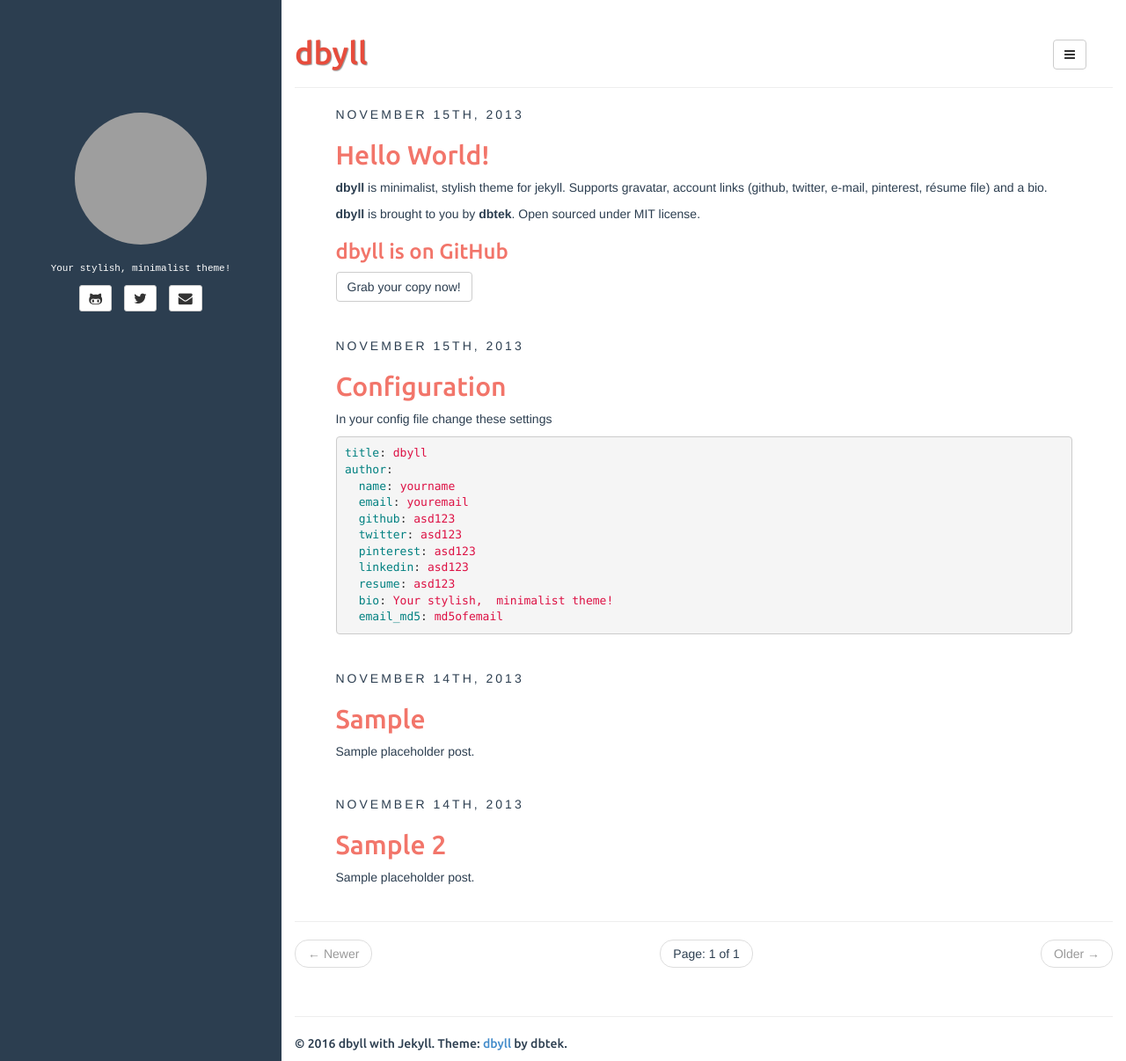
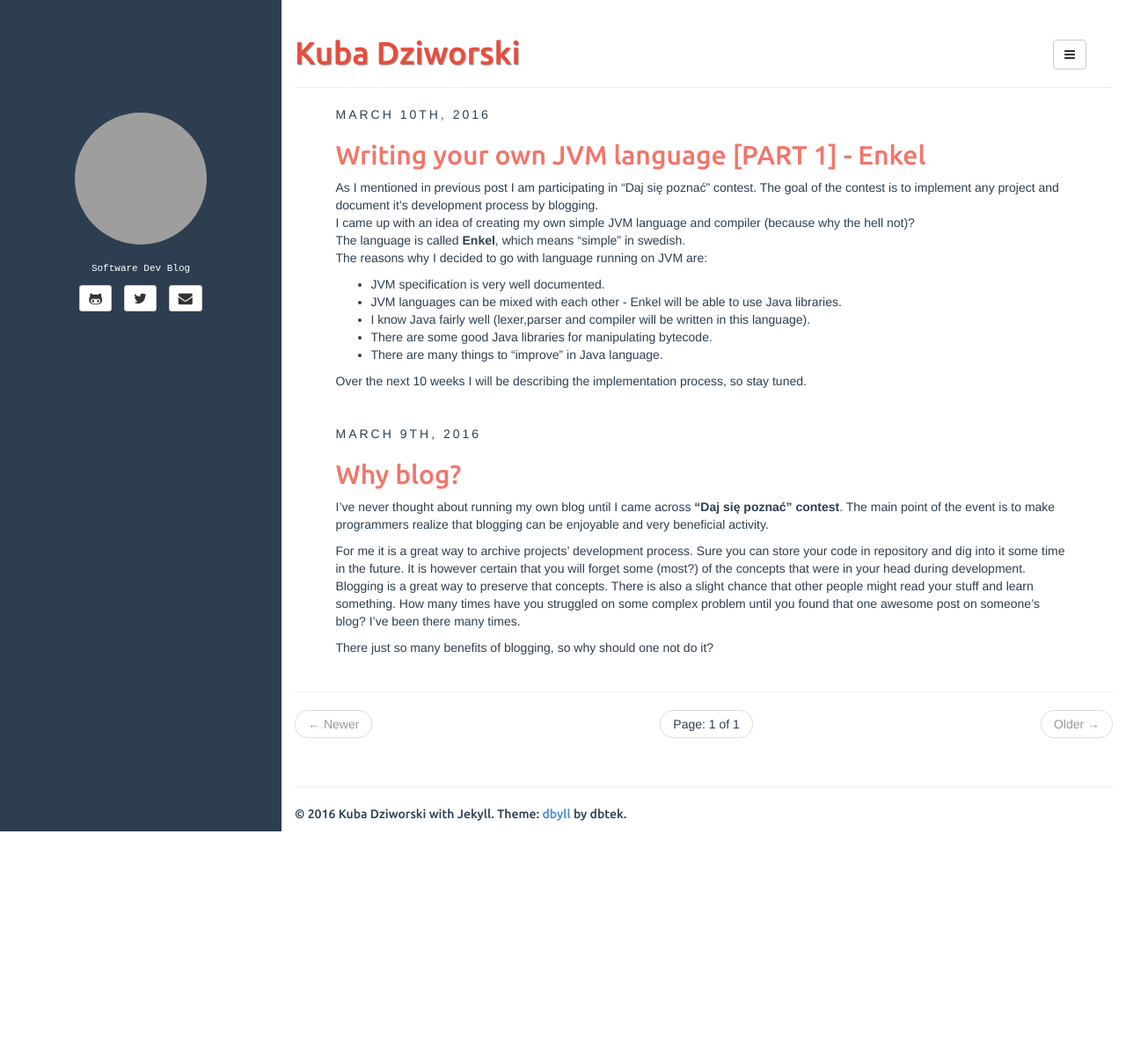
Before and after one commit to JakubDziworski/JakubDziworski.github.io, a Jekyll site: the page built from index.html, in a window 1280 px wide and 1206 px high. Shown: the whole window at 88% size. Built offline with Jekyll 4.4.1, drawn with Linux system fonts in a browser that asks for light colours; the list of posts is cut into pages by our own code; grey boxes are pictures that could not be loaded.

Commit message:
first two posts

```diff
--- a/_config.yml
+++ b/_config.yml
@@ -5,26 +5,26 @@
 exclude: ["README.md"] # files to exclude
 highlighter: pygments
 markdown: kramdown
-disqus: dbyll
-google_analytics: dbyll
+disqus: jakubdziworski
+google_analytics:
 
 defaults:
   -
     scope:
       path: "" # empty string for all files
     values:
-      title: dbyll
+      title: Kuba Dziworski
 
 description: Stylish Jekyll Theme
 author:
-  name: dbyll
-  email: dbyll@ismaildemirbilek.com
-  github: dbtek
-  twitter: dbtek
-  pinterest: asd123
-  linkedin: asd123
-  bio: Your stylish, minimalist theme!
-  email_md5: 726351295ec82e145928582f595aa3aa
+  name: Kuba Dziworski
+  email: jakub.dziworski@gmail.com
+  github: jakubdziworski
+  twitter: kubadziworski
+  pinterest: kubadziworski
+  linkedin: jakub-dziworski-795079105
+  bio: Software Dev Blog
+  email_md5: a90846857e328572041910f988965bbf
 
 rss_path: feed.xml
 categories_path: categories.html
--- a/_posts/2013-11-14-sample-2.md
+++ /dev/null
@@ -1,11 +0,0 @@
----
-layout: post
-title: Sample 2
-categories: [general, demo, sample]
-tags: [demo, dbyll, dbtek, sample2]
-description: Sample placeholder post.
----
-
-Lorem ipsum dolor sit amet,  consectetur adipisicing elit,  sed do eiusmod tempor incididunt ut labore et dolore magna aliqua. Ut enim ad minim veniam,  quis nostrud exercitation ullamco laboris nisi ut aliquip ex ea commodo consequat. Duis aute irure dolor in reprehenderit in voluptate velit esse cillum dolore eu fugiat nulla pariatur. Excepteur sint occaecat cupidatat non proident,  sunt in culpa qui officia deserunt mollit anim id est laborum.
-
-Lorem ipsum dolor sit amet,  consectetur adipisicing elit,  sed do eiusmod tempor incididunt ut labore et dolore magna aliqua. Ut enim ad minim veniam,  quis nostrud exercitation ullamco laboris nisi ut aliquip ex ea commodo consequat. Duis aute irure dolor in reprehenderit in voluptate velit esse cillum dolore eu fugiat nulla pariatur. Excepteur sint occaecat cupidatat non proident,  sunt in culpa qui officia deserunt mollit anim id est laborum.
--- a/_posts/2013-11-14-sample.md
+++ /dev/null
@@ -1,17 +0,0 @@
----
-layout: post
-title: Sample
-categories: [general, demo]
-tags: [demo, dbyll, dbtek]
-description: Sample placeholder post.
----
-
-Lorem ipsum dolor sit amet, consectetur adipisicing elit, sed do eiusmod tempor incididunt ut labore et dolore magna aliqua. Ut enim ad minim veniam, quis nostrud exercitation ullamco laboris nisi ut aliquip ex ea commodo consequat. Duis aute irure dolor in reprehenderit in voluptate velit esse cillum dolore eu fugiat nulla pariatur. Excepteur sint occaecat cupidatat non proident, sunt in culpa qui officia deserunt mollit anim id est laborum.
-
-Lorem ipsum dolor sit amet, consectetur adipisicing elit, sed do eiusmod tempor incididunt ut labore et dolore magna aliqua. Ut enim ad minim veniam, quis nostrud exercitation ullamco laboris nisi ut aliquip ex ea commodo consequat. Duis aute irure dolor in reprehenderit in voluptate velit esse cillum dolore eu fugiat nulla pariatur. Excepteur sint occaecat cupidatat non proident, sunt in culpa qui officia deserunt mollit anim id est laborum.
-
-{% highlight ruby %}
-def foo
-  puts 'foo'
-end
-{% endhighlight %}
--- a/_posts/2013-11-15-configuration.md
+++ /dev/null
@@ -1,23 +0,0 @@
----
-layout: post
-title: Configuration
-categories: [general, setup, demo]
-tags: [demo, dbyll, dbtek, setup]
-fullview: true
----
-
-In your config file change these settings
-
-{% highlight yaml %}
-title: dbyll
-author:
-  name: yourname
-  email: youremail
-  github: asd123
-  twitter: asd123
-  pinterest: asd123
-  linkedin: asd123
-  resume: asd123
-  bio: Your stylish,  minimalist theme!
-  email_md5: md5ofemail
-{% endhighlight %}
--- /dev/null
+++ b/_posts/2016-03-09-why_blog.md
@@ -0,0 +1,15 @@
+---
+layout: post
+title: Why blog?
+categories: [Non-tech]
+description: First post.
+fullview: true
+comments: true
+---
+
+I've never thought about running my own blog until I came across [**"Daj się poznać" contest**](http://www.maciejaniserowicz.com/daj-sie-poznac). The main point of the
+event is to make programmers realize that blogging can be enjoyable and very beneficial activity.
+
+For me it is a great way to archive projects' development process. Sure you can store your code in repository and dig into it some time in the future. It is however certain that you will forget some (most?) of the concepts that were in your head during development. Blogging is a great way to preserve that concepts. There is also a slight chance that other people might read your stuff and learn something. How many times have you struggled on some complex problem until you found that one awesome post on someone's blog? I've been there many times.
+
+There just so many benefits of blogging, so why should one not do it?
--- /dev/null
+++ b/_posts/2016-03-10-enkel_first.md
@@ -0,0 +1,22 @@
+---
+layout: post
+title: Writing your own JVM language [PART 1] - Enkel
+categories: [Enkel]
+description: First post.
+tags: [enkel,jvm,java]
+fullview: true
+comments: true
+---
+
+As I mentioned in previous post I am participating in ["Daj się poznać" contest](http://www.maciejaniserowicz.com/daj-sie-poznac). The goal of the contest is to implement any project and document it's development process by blogging.
+I came up with an idea of creating my own simple JVM language and compiler (because why the hell not)?
+The language is called **Enkel**, which means "simple" in swedish.
+The reasons why I decided to go with language running on JVM are:
+
+* JVM specification is very well documented.
+* JVM languages can be mixed with each other - Enkel will be able to use Java libraries.
+* I know Java fairly well (lexer,parser and compiler will be written in this language).
+* There are some good Java libraries for manipulating bytecode.
+* There are many things to "improve" in Java language.
+
+Over the next 10 weeks I will be describing the implementation process, so stay tuned.
```
Also changed, not shown: old_posts/2013-11-15-hello-world.md (renamed from _posts/2013-11-15-hello-world.md), 2 other files.
